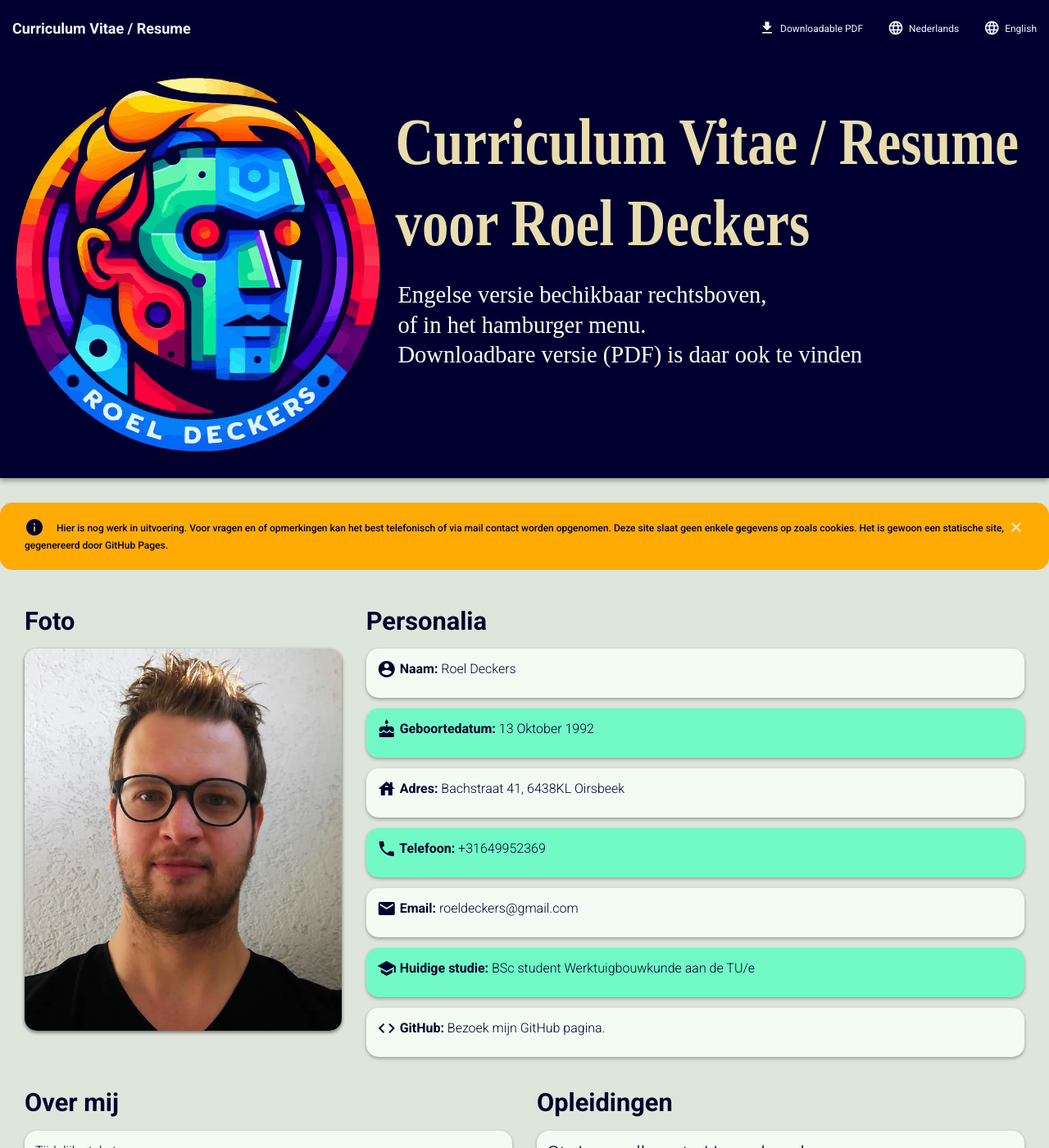
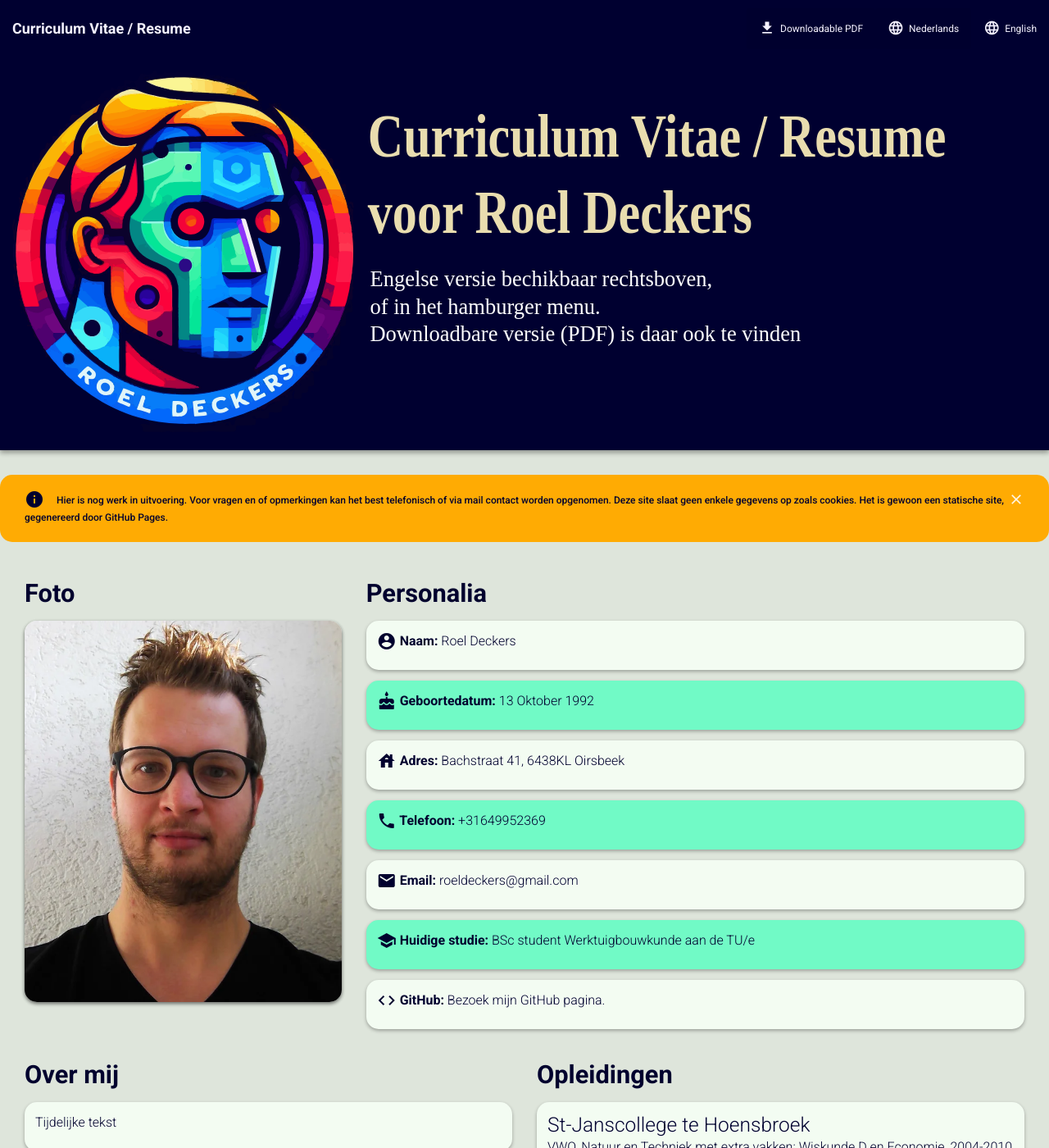
Before and after one commit to RoelD/CV, a Jekyll site: the page built from index.html, in a window 1280 px wide and 1400 px high. Shown: the whole window at 82% size. Built offline with Jekyll 4.4.1, drawn with Linux system fonts in a browser that asks for light colours.

Commit message:
Revert "Update style.css"
This reverts commit 8a0e246df51ebf3a92c2dce91d2545f0713ae12e.

```diff
--- a/assets/css/style.css
+++ b/assets/css/style.css
@@ -200,8 +200,3 @@ a:hover {
     padding: 13px 13px;
   }
 }
-
-svg {
-  width: 100% !important;
-  height: 100% !important;
-}
```
